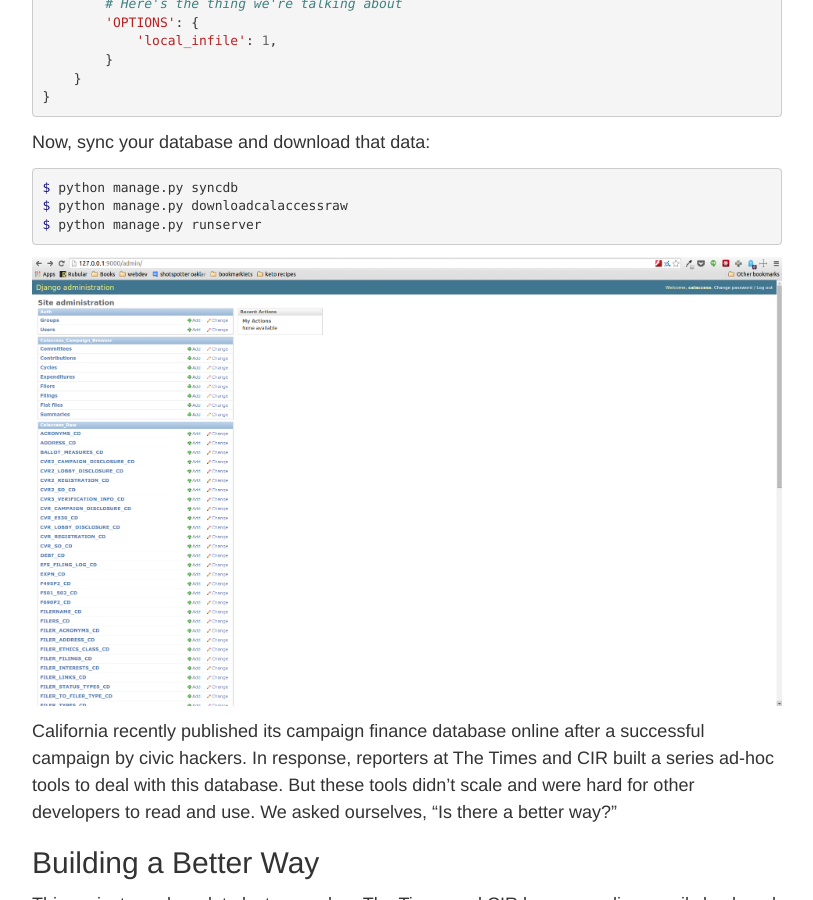
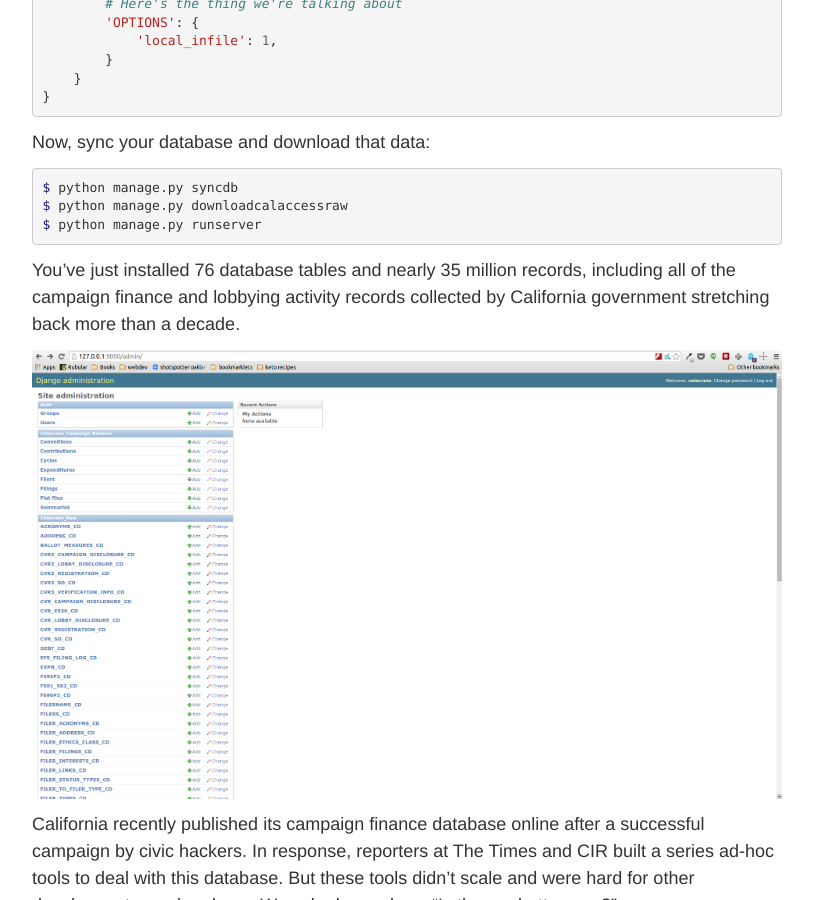
Before and after one commit to palewire/californiacivicdata.org, a Jekyll site: the page built from _posts/2014-09-24-calaccess-code-convening.markdown, in a window 1280 px wide and 900 px high, scrolled down 1447 px. Shown: the whole window, without its empty margins (233-1046 px from the left). Built offline with Jekyll 4.4.1, drawn with Linux system fonts in a browser that asks for light colours.

Commit message:
Updated 2014-09-24-calaccess-code-convening.markdown

```diff
--- a/_posts/2014-09-24-calaccess-code-convening.markdown
+++ b/_posts/2014-09-24-calaccess-code-convening.markdown
@@ -66,6 +66,8 @@ $ python manage.py syncdb
 $ python manage.py downloadcalaccessraw
 $ python manage.py runserver
 {% endhighlight %}
+
+You've just installed 76 database tables and nearly 35 million records, including all of the campaign finance and lobbying activity records collected by California government stretching back more than a decade.
 
 ![admin.png](/img/admin.png)
 
```
